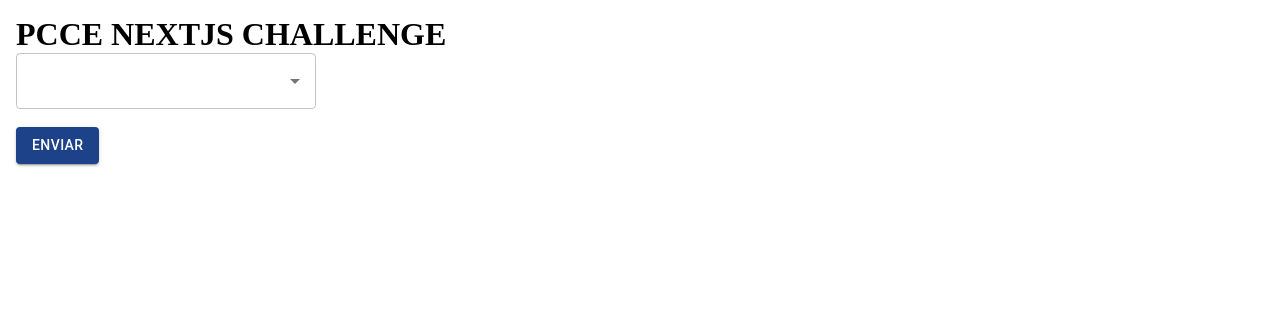
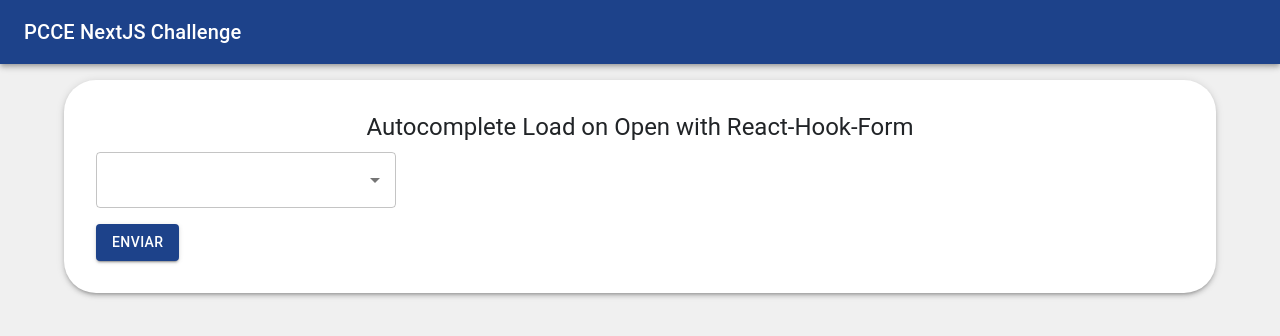
Before and after one commit to atilafb/pcce-nextjs-challenge, a Next.js app: page / in a window 1280 px wide. Shown: the top 336 px of the page. Built offline with nearby package versions, Linux system fonts and the light colour scheme.

Commit message:
feat: add visual improvements at form page

```diff
--- a/src/app/page.tsx
+++ b/src/app/page.tsx
@@ -1,6 +1,14 @@
 "use client";
 import React, { useEffect, useState } from "react";
-import { Box, Button } from "@mui/material";
+import {
+  AppBar,
+  Box,
+  Button,
+  Container,
+  Paper,
+  Toolbar,
+  Typography,
+} from "@mui/material";
 import { useForm } from "react-hook-form";
 import { AsyncAutocomplete } from "./components/AsyncAutocomplete";
 import * as z from "zod";
@@ -70,10 +78,19 @@ export default function Home() {
   };
 
   return (
-    <Box p={2}>
-      <h1>PCCE NEXTJS CHALLENGE</h1>
+    <Box sx={{ backgroundColor: "#f0f0f0", minHeight: "100vh" }}>
+      <AppBar position="static">
+        <Toolbar>
+          <Typography variant="h6">PCCE NextJS Challenge</Typography>
+        </Toolbar>
+      </AppBar>
+      <Container component="main" sx={{ marginTop: 2 }}>
+        <Paper elevation={3} sx={{ padding: 4, borderRadius: 8, boxShadow: 3 }}>
+          <Typography variant="h5" align="center" gutterBottom>
+            Autocomplete Load on Open with React-Hook-Form
+          </Typography>
           <form onSubmit={handleSubmit(onSubmit)}>
-        <Box>
+            <Box mb={2}>
               <AsyncAutocomplete
                 control={control}
                 name={"pessoa"}
@@ -82,12 +99,13 @@ export default function Home() {
                 open={openAutocomplete}
                 loading={loading}
               />
-          <br />
             </Box>
             <Button variant="contained" type="submit">
               Enviar
             </Button>
           </form>
+        </Paper>
+      </Container>
     </Box>
   );
 }
```
Lines whose indentation alone changed are shown as unchanged.
